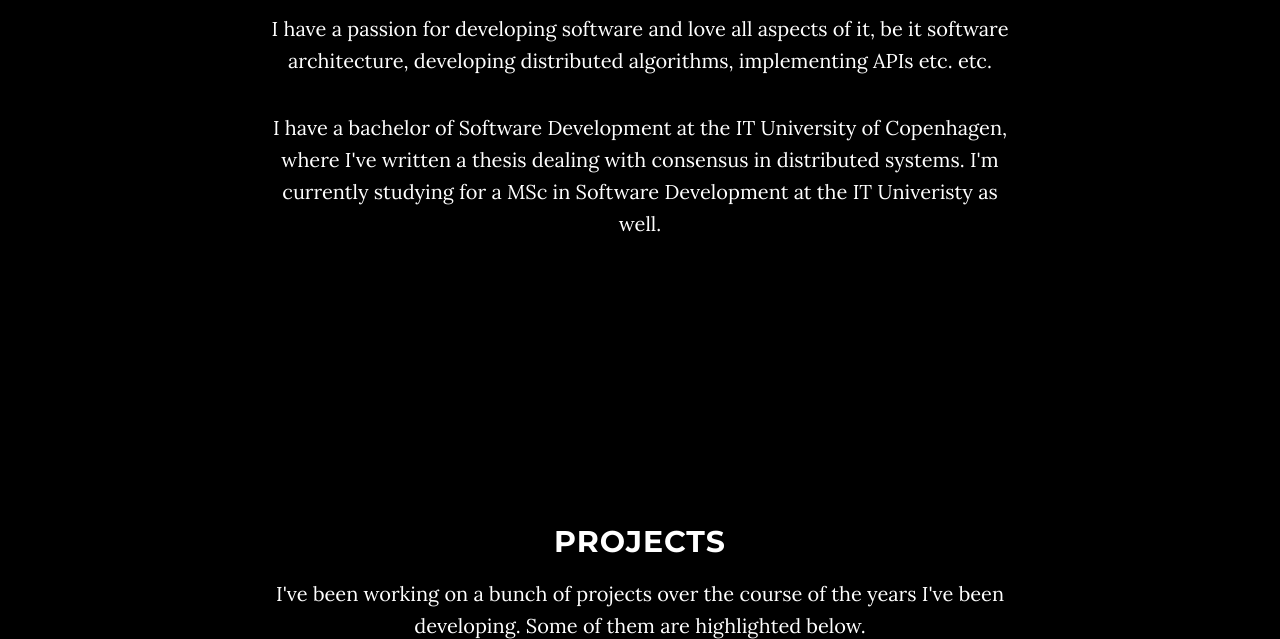
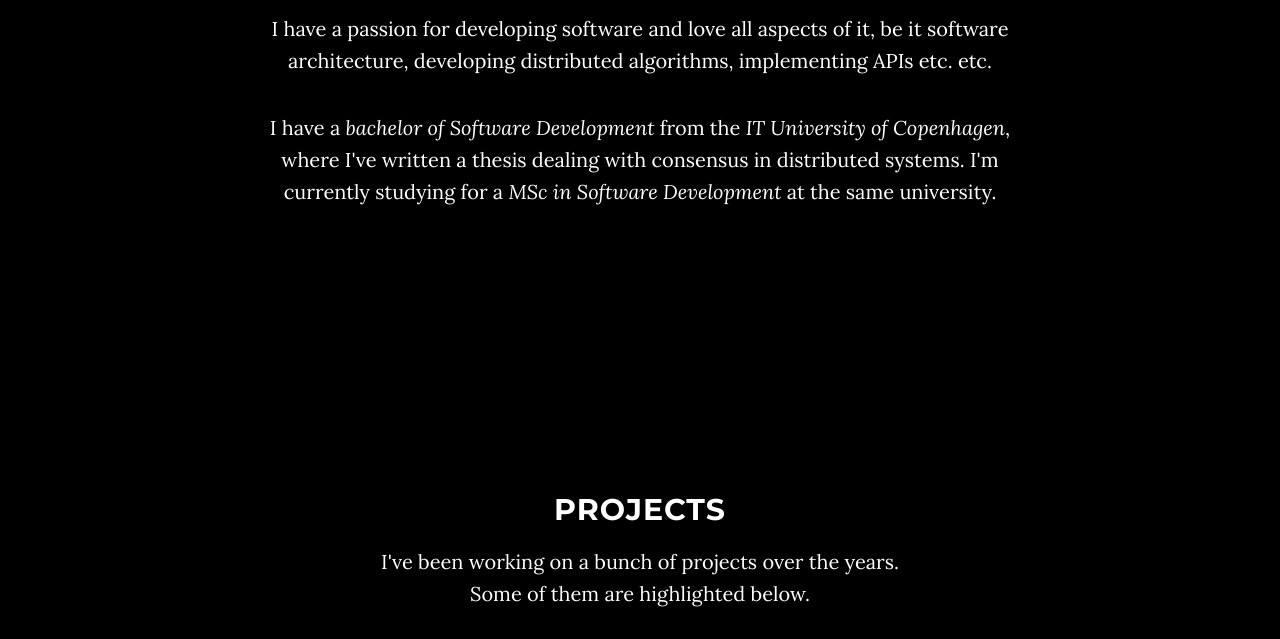
Before and after one commit to andersfischernielsen/andersfischernielsen.github.io, a plain HTML site: page index.html in a window 1280 px wide. Shown: the part 1090-1729 px from the top of the page. Drawn offline with Linux system fonts and the light colour scheme.

Commit message:
Rewrote content.

```diff
--- a/index.html
+++ b/index.html
@@ -92,7 +92,7 @@
                 <h2>About me</h2>
                 <div class="about-content">
                     <p>I have a passion for developing software and love all aspects of it, be it software architecture, developing distributed algorithms, implementing APIs etc. etc.</p>
-                    <p>I have a bachelor of Software Development at the IT University of Copenhagen, where I've written a thesis dealing with consensus in distributed systems. I'm currently studying for a MSc in Software Development at the IT Univeristy as well.</p>
+                    <p>I have a <i>bachelor of Software Development</i> from the <i>IT University of Copenhagen</i>, where I've written a thesis dealing with consensus in distributed systems. I'm currently studying for a <i>MSc in Software Development</i> at the same university.</p>
                 </div>
             </div>
         </div>
@@ -104,7 +104,7 @@
 	        <div class="container">
 	            <div class="col-lg-8 col-lg-offset-2">
 	                <h2>Projects</h2>
-                    <p>I've been working on a bunch of projects over the course of the years I've been developing. Some of them are highlighted below.</p>
+                    <p>I've been working on a bunch of projects over the years. </br>Some of them are highlighted below.</p>
 	            </div>
 	        </div>
         </div>
```
